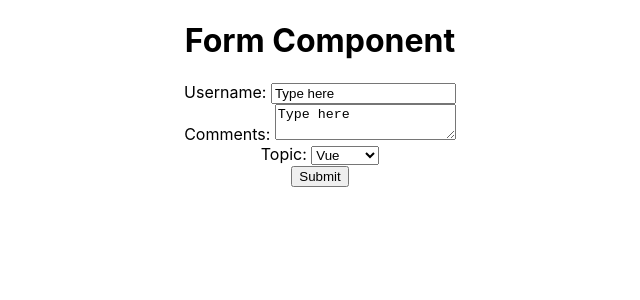
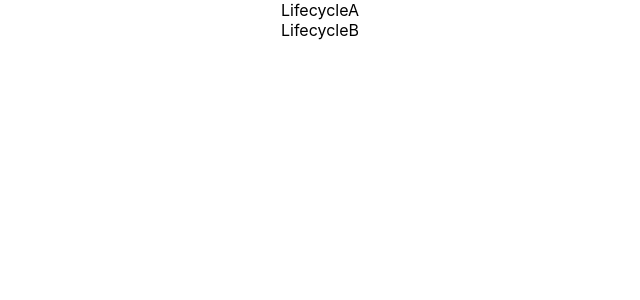
Before and after one commit to pmswami/React, a React (Create React App) app in the folder hello-world/: page / in a window 1280 px wide. Shown: the top 300 px of the page, without its empty margins (320-960 px from the left). Built offline with nearby package versions, Linux system fonts and the light colour scheme.

Commit message:
Added component mounting lifecycle methods

```diff
--- a/hello-world/src/App.js
+++ b/hello-world/src/App.js
@@ -15,11 +15,13 @@
 import './appStyles.css'
 import styles from './appStyles.module.css'
 import Form from './components/Form';
+import LifecycleA from './components/LifecycleA';
 
 function App() {
   return (
     <div className="App">
-      <Form/>
+      <LifecycleA/>
+      {/* <Form/> */}
       {/* <h1 className="error">Error</h1> */}
       {/* <h1 className={styles.success}>Success</h1> */}
       {/* <Inline/> */}
--- /dev/null
+++ b/hello-world/src/components/LifecycleA.js
@@ -0,0 +1,32 @@
+import React, { Component } from 'react'
+import LifecycleB from './LifecycleB'
+
+class LifecycleA extends Component {
+    constructor(props) {
+      super(props)
+
+      this.state = {
+         name: "Vishwas"
+      }
+      console.log("LifecycleA Constructor")
+    }
+    static getDerivedStateFromProps(props, state){
+        console.log("LifecycleA getDerivedStateFromProps")
+        return null
+    }
+    componentDidMount(){
+        console.log("LifecycleA componentDidMount")
+    }
+
+    render() {
+        console.log("LifecycleA render")
+        return (
+        <div>
+            <div>LifecycleA</div>
+            <LifecycleB/>
+        </div>
+        )
+    }
+}
+
+export default LifecycleA
--- /dev/null
+++ b/hello-world/src/components/LifecycleB.js
@@ -0,0 +1,28 @@
+import React, { Component } from 'react'
+
+class LifecycleB extends Component {
+    constructor(props) {
+      super(props)
+
+      this.state = {
+         name: "Vishwas"
+      }
+      console.log("LifecycleB Constructor")
+    }
+    static getDerivedStateFromProps(props, state){
+        console.log("LifecycleB getDerivedStateFromProps")
+        return null
+    }
+    componentDidMount(){
+        console.log("LifecycleB componentDidMount")
+    }
+
+    render() {
+        console.log("LifecycleB render")
+        return (
+        <div>LifecycleB</div>
+        )
+    }
+}
+
+export default LifecycleB
```
Also changed, not shown: 1 other file (tests, documents, lock files or other folders).
